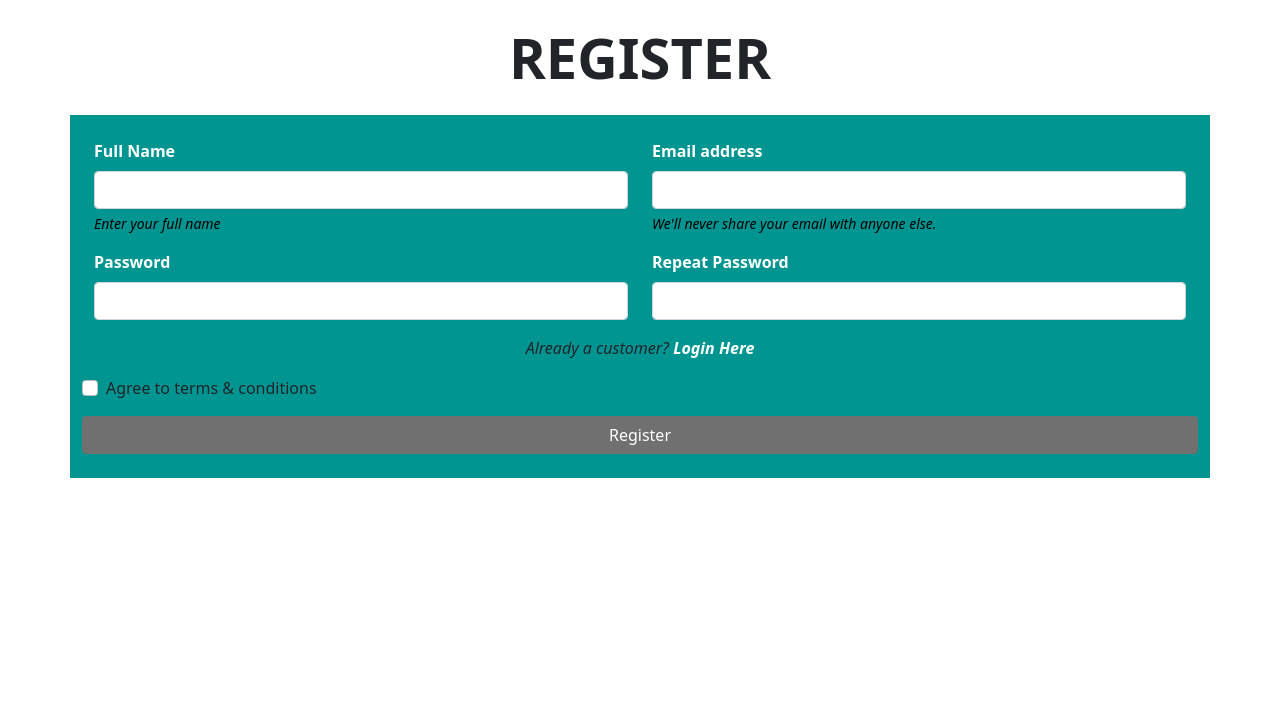
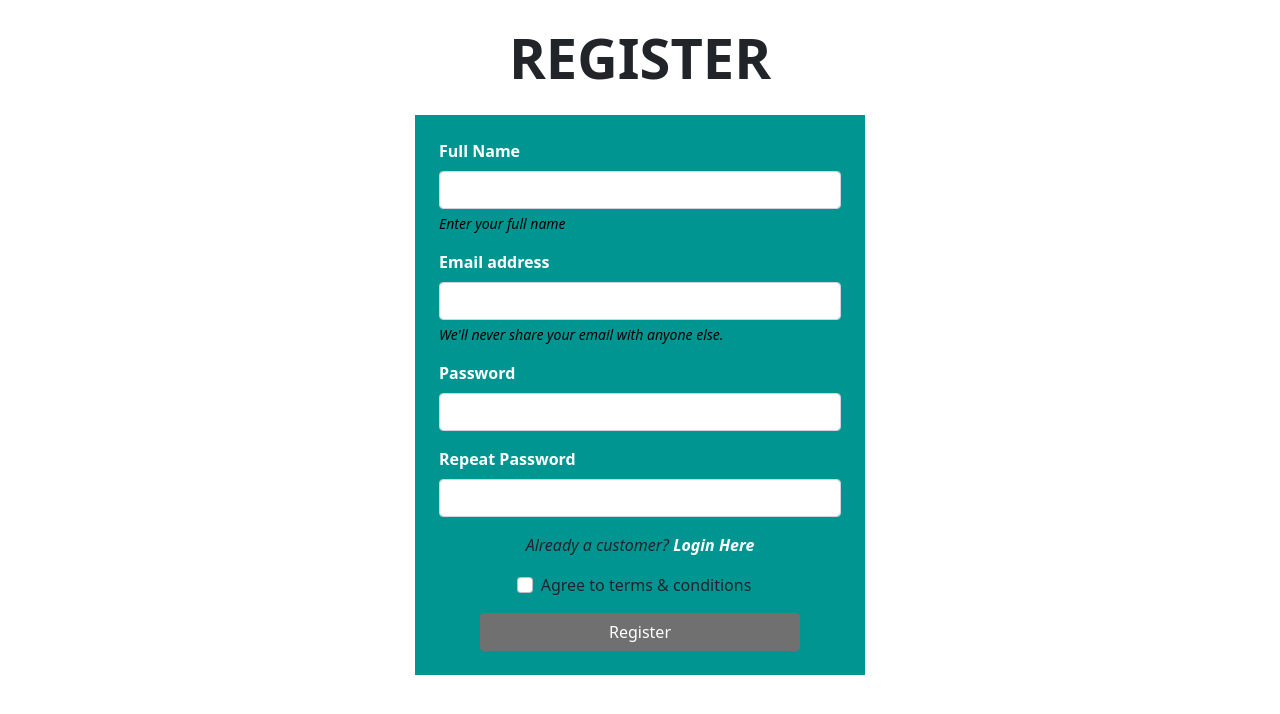
Before and after one commit to kamil2000pl/UniPark, a Flask app: page /register in a window 1280 px wide. Shown: the part 56-770 px from the top of the page. Run offline with Flask 2, Linux system fonts and the light colour scheme.

Commit message:
REGISTER FORM - Fixed width & styling issue on the register form - BRIAN

```diff
--- a/static/css/custom.css
+++ b/static/css/custom.css
@@ -23,6 +23,10 @@
     background-color: #019592;
 }
 
+.main-form {
+    width: 450px;
+}
+
 .form-label {
     color: white;
     font-weight: bolder;
--- a/templates/_macros.html
+++ b/templates/_macros.html
@@ -11,23 +11,24 @@
 {% endmacro %}
 
 {% macro register_form_section() %}
-    <div class="container mb-4 p-4 bg-form">
-   <form class="row">
-     <div class="mb-3 col-sm-12 col-md-6">
+    <div class="container">
+        <form class="main-form m-auto bg-form p-4">
+            <div class="row justify-content-center">
+            <div class="mb-3 col-sm-12">
                 <label for="inputFullName" class="form-label">Full Name</label>
                 <input type="text" class="form-control" id="inputFullName" aria-describedby="register">
                 <div id="fullNameHelperText" class="form-text">Enter your full name</div>
             </div>
-        <div class="mb-3 col-sm-12 col-md-6">
+            <div class="mb-3 col-sm-12">
                 <label for="inputEmail" class="form-label">Email address</label>
                 <input type="email" class="form-control" id="inputEmail" aria-describedby="register">
                 <div id="emailHelperText" class="form-text">We'll never share your email with anyone else.</div>
             </div>
-  <div class="mb-3 col-sm-12 col-md-6">
+            <div class="mb-3 col-sm-12">
                 <label for="inputPassword" class="form-label">Password</label>
                 <input type="password" class="form-control" id="inputPassword">
             </div>
-  <div class="mb-3 col-sm-12 col-md-6">
+            <div class="mb-3 col-sm-12">
                 <label for="inputPasswordRepeat" class="form-label">Repeat Password</label>
                 <input type="password" class="form-control" id="inputPasswordRepeat">
             </div>
@@ -35,11 +36,14 @@
                 <span class="fst-italic">Already a customer?</span>
                 <a href="login" class="text-white fst-italic text-decoration-none fw-bold">Login Here</a>
             </div>
-  <div class="mb-3 form-check col-sm-12">
+            <div class="mb-3 form-check col-sm-12 text-center">
+                <label class="form-check-label" for="termsCheck">
                     <input type="checkbox" class="form-check-input" id="termsCheck">
-    <label class="form-check-label" for="termsCheck">Agree to terms & conditions</label>
+                    Agree to terms & conditions
+                </label>
             </div>
-  <button type="submit" class="btn btn-primary">Register</button>
+            <button type="submit" class="btn w-75 btn-primary">Register</button>
+            </div>
         </form>
     </div>
 {% endmacro %}
```
Lines whose indentation alone changed are shown as unchanged.
